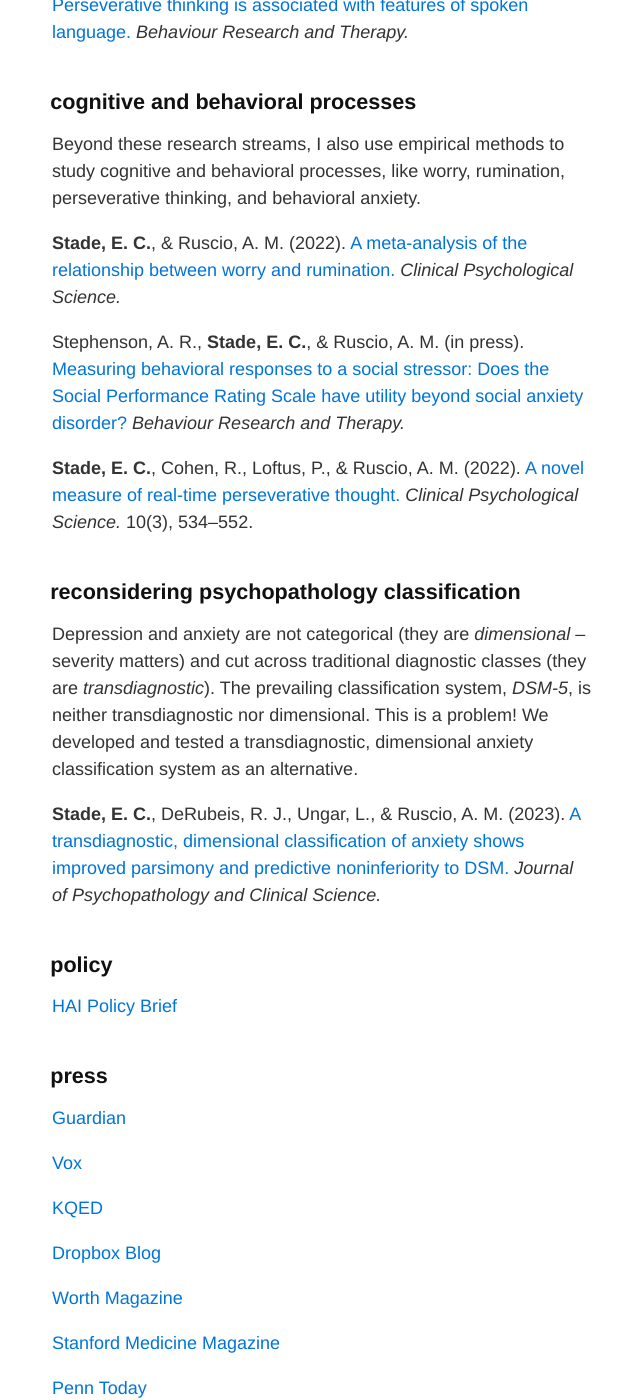
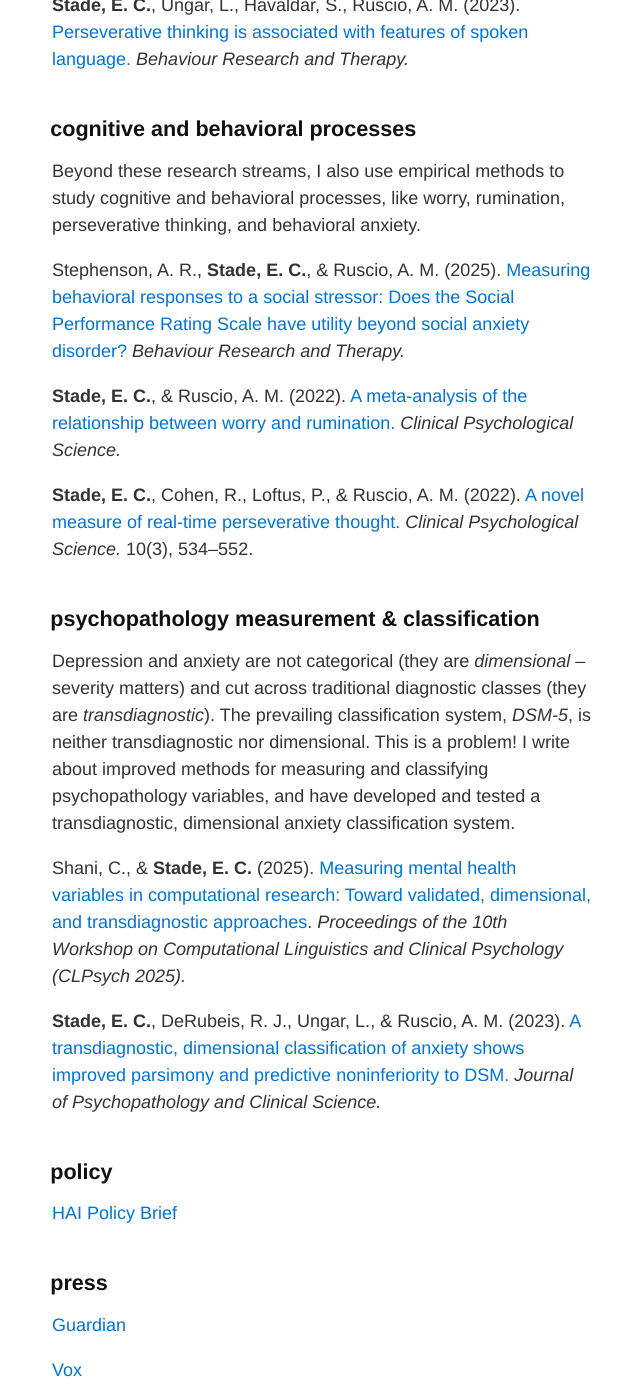
Before and after one commit to betsystade/betsystade.github.io, a Jekyll site: the page built from index.md, in a window 1280 px wide and 1400 px high, scrolled down 2281 px. Shown: the whole window, without its empty margins (318-958 px from the left). Built offline with Jekyll 4.4.1, drawn with Linux system fonts in a browser that asks for light colours; our own code applies the rules of GitHub Pages for plain Markdown files; some of the changed text lies outside the part shown.

Commit message:
added some pubs

```diff
--- a/index.md
+++ b/index.md
@@ -20,7 +20,7 @@ I am trained in [evidence-based therapies](https://div12.org/treatments/), inclu
 
 ## safe and responsible ai for mental health
 
-I write about the future of AI and mental heath, including how large language models can [improve research and treatment](https://www.nature.com/articles/s44184-024-00056-z.pdf), what needs to happen [to do this effectively](https://osf.io/preprints/psyarxiv/tjv8p), and how we will know when these applications are [ready to deploy](https://osf.io/preprints/psyarxiv/8zqhw).
+I write about the future of AI and mental heath, including how large language models can [improve research and treatment](https://www.nature.com/articles/s44184-024-00056-z.pdf), what needs to happen [to do this effectively](https://osf.io/preprints/psyarxiv/tjv8p), and how we will know when these applications are [ready to deploy](https://tmb.apaopen.org/pub/8gyddorx/release/1).
 
 
 **Stade, E. C.**, Eichstaedt, J. E., Kim, J. P., & Wiltsey Stirman, S., (in press). [Readiness Evaluation for AI Deployment and Implementation for Mental Health: A review and framework.](https://osf.io/preprints/psyarxiv/8zqhw) *Technology, Mind, and Behavior.*
@@ -32,7 +32,7 @@ I write about the future of AI and mental heath, including how large language mo
 
 ## ai mental health tools
 
-With collaborators at Stanford and the National Center for PTSD, I develop products that use large language models to improve assessment and treatment of psychopathology, including an AI-based CBT homework helper and an AI-based platform for training therapists in gold-standard treatments:
+With collaborators at Stanford and the National Center for PTSD, I develop products that use large language models to improve assessment and treatment of psychopathology, including an AI-based platform for training therapists in gold-standard treatments (under peer review) and AI-based CBT homework helper (under development).
 
 **Stade, E. C.**, Eichstaedt, J. E., Kaysen, D. Salecha, A., Greenberger, A., Singhbi, S., & Wiltsey Stirman, S., (preprint). [TherapyTrainer: Using AI to train therapists in written exposure therapy.](https://osf.io/preprints/osf/wx93m)
 
@@ -53,16 +53,18 @@ Rai, S., **Stade, E. C.**, Giorgi, S., Francisco, A., Ungar, L., Curtis, B., Gun
 
 Beyond these research streams,  I also use empirical methods to study cognitive and behavioral processes, like worry, rumination, perseverative thinking, and behavioral anxiety.
 
+Stephenson, A. R., **Stade, E. C.**, & Ruscio, A. M. (2025). [Measuring behavioral responses to a social stressor: Does the Social Performance Rating Scale have utility beyond social anxiety disorder?](https://doi.org/10.1016/j.brat.2025.104700) *Behaviour Research and Therapy.*
+
 **Stade, E. C.**, & Ruscio, A. M. (2022). [A meta-analysis of the relationship between worry and rumination.](https://doi.org/10.1177/21677026221131309) *Clinical Psychological Science.*
-
-Stephenson, A. R., **Stade, E. C.**, & Ruscio, A. M. (in press). [Measuring behavioral responses to a social stressor: Does the Social Performance Rating Scale have utility beyond social anxiety disorder?](https://authors.elsevier.com/sd/article/S0005-7967(25)00022-1) *Behaviour Research and Therapy.*
 
 **Stade, E. C.**, Cohen, R., Loftus, P., & Ruscio, A. M. (2022). [A novel measure of real-time perseverative thought.](http://journals.sagepub.com/doi/10.1177/21677026211038017) *Clinical Psychological Science.* 10(3), 534–552.
 
 
-## reconsidering psychopathology classification
+## psychopathology measurement & classification
 
-Depression and anxiety are not categorical (they are *dimensional* -- severity matters) and cut across traditional diagnostic classes (they are *transdiagnostic*). The prevailing classification system, *DSM-5*, is neither transdiagnostic nor dimensional. This is a problem! We developed and tested a transdiagnostic, dimensional anxiety classification system as an alternative.
+Depression and anxiety are not categorical (they are *dimensional* -- severity matters) and cut across traditional diagnostic classes (they are *transdiagnostic*). The prevailing classification system, *DSM-5*, is neither transdiagnostic nor dimensional. This is a problem! I write about improved methods for measuring and classifying psychopathology variables, and have developed and tested a transdiagnostic, dimensional anxiety classification system.
+
+Shani, C., & **Stade, E. C.** (2025). [Measuring mental health variables in computational research: Toward  validated, dimensional, and transdiagnostic approaches](https://drive.google.com/file/d/1rwSNPcgOdyHFuRWkZc7_tkOHNSN4srCI/view). *Proceedings of the 10th Workshop on Computational Linguistics and Clinical Psychology (CLPsych 2025).*
 
 **Stade, E. C.**, DeRubeis, R. J., Ungar, L., & Ruscio, A. M. (2023). [A transdiagnostic, dimensional classification of anxiety shows improved parsimony and predictive noninferiority to DSM.](https://doi.org/10.1037/abn0000863) *Journal of Psychopathology and Clinical Science.*
 
```
Also changed, not shown: other parts of index.md (+5 -1 lines), 1 other file.
